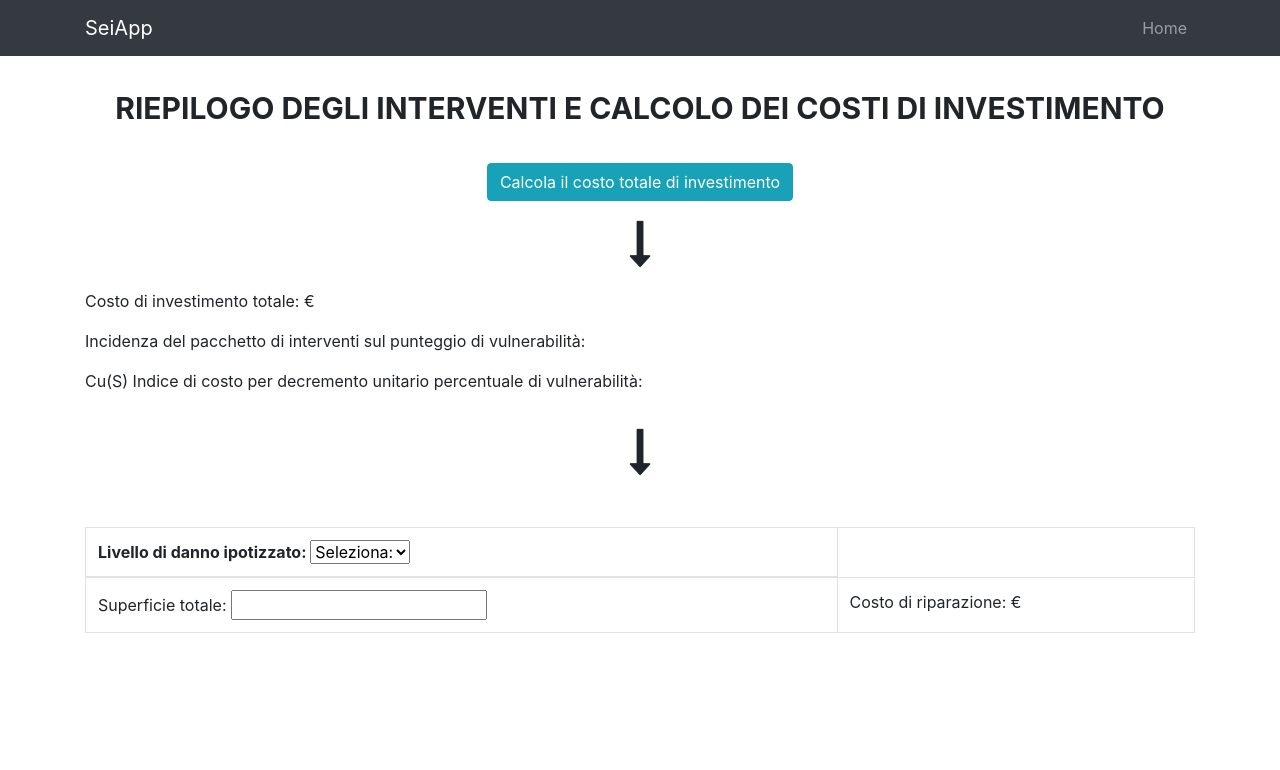
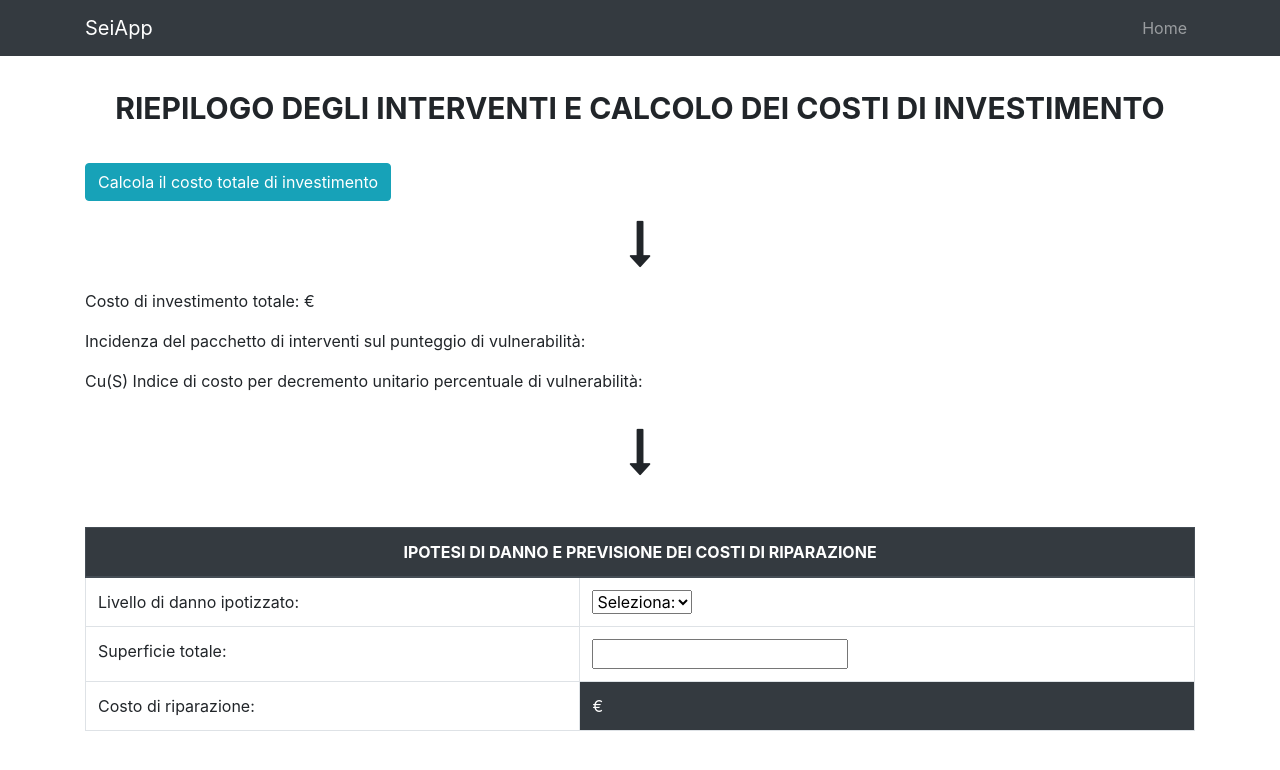
Before and after one commit to MetalGandix/ProjectSeiApp, an Angular app in the folder front-end-seiapp/: page /riepilogo-costi in a window 1280 px wide. Shown: the top 770 px of the page. Built offline with nearby package versions, Linux system fonts and the light colour scheme.

Commit message:
Finito riepilogo intervento

```diff
--- a/front-end-seiapp/src/app/riepilogo-costi/riepilogo-costi.component.html
+++ b/front-end-seiapp/src/app/riepilogo-costi/riepilogo-costi.component.html
@@ -40,7 +40,7 @@
             </tbody>
         </tr>
     </table>
-    <div class="pulsante1">
+    <div class="pulante1">
         <button class="btn btn-info" style="align-content: center;" (click)="calcolaInvestimentoTotale()">
             Calcola il costo totale di investimento
         </button>
@@ -67,9 +67,15 @@
 
 
     <table class="table table-bordered" style="margin-top: 30px;">
-    <thead>
-        <th>
+        <thead class="thead-dark">
+            <th colspan="2" style="text-align: center;">IPOTESI DI DANNO E PREVISIONE DEI COSTI DI RIPARAZIONE</th>
+        </thead>
+        <tbody>
+            <tr>
+                <td>
                     Livello di danno ipotizzato:
+                </td>
+                <td>
                     <select (click)="onChangeDannoIpotizzato($event.target.value)">
                         <option selected disabled>
                             Seleziona:
@@ -78,17 +84,22 @@
                             {{danno.valore}} {{danno.costo}}€/mq
                         </option>
                     </select>
-        </th>
-    </thead>
-    <tbody>
+                </td>
+            </tr>
             <tr>
                 <td>
                     Superficie totale:
-                <input type="number" [value]="numeroUtente"
-                (input)="numeroUtente = $event.target.value">
                 </td>
                 <td>
-                Costo di riparazione: {{costoRiparazione | number: '1.0-2'}}€
+                    <input type="number" [value]="numeroUtente" (input)="numeroUtente = $event.target.value">
+                </td>
+            </tr>
+            <tr>
+                <td>
+                    Costo di riparazione:
+                </td>
+                <td class="table-dark">
+                    {{costoRiparazione | number: '1.0-2'}}€
                 </td>
             </tr>
         </tbody>
```
Lines whose indentation alone changed are shown as unchanged.
